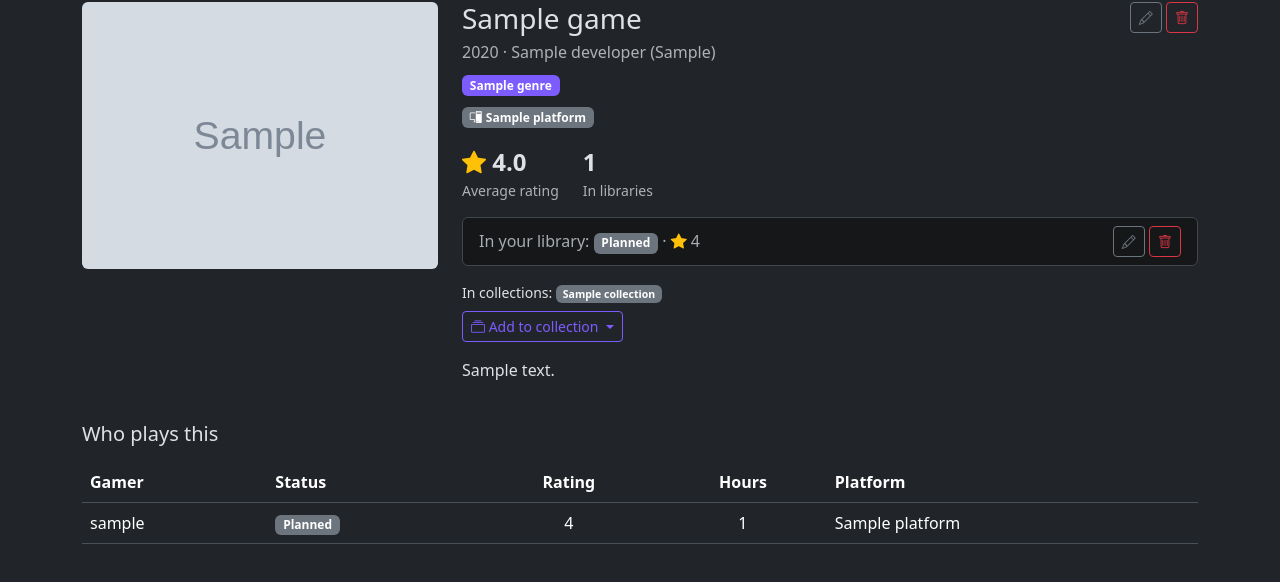
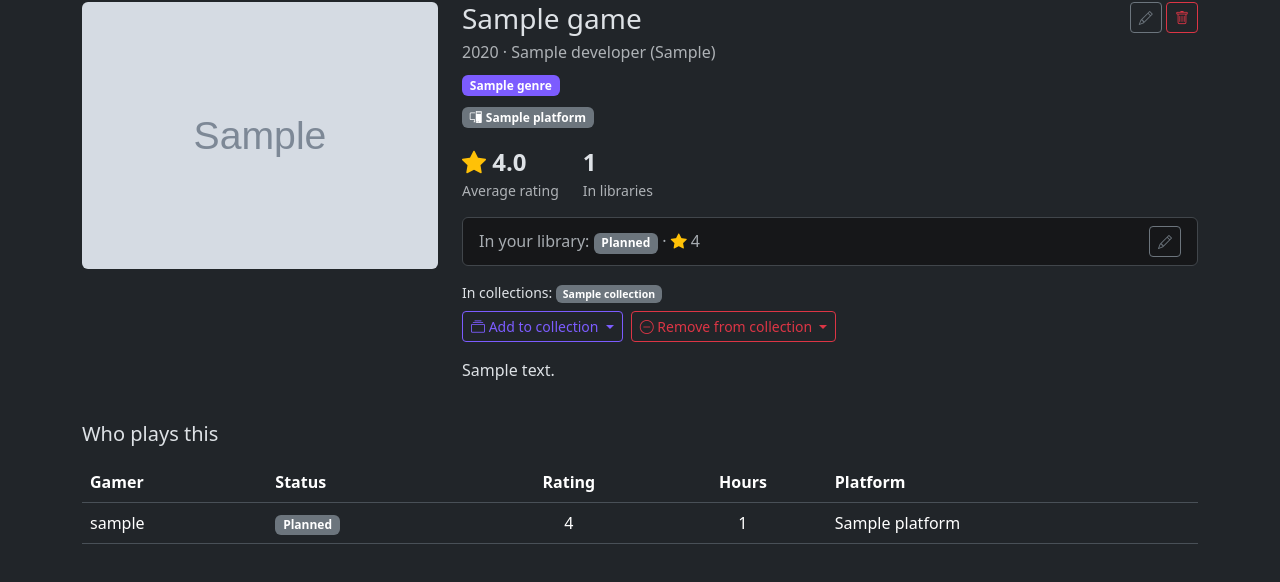
Before and after one commit to CemXokenc/backlog_vault, a Django app: page /games/1/ in a window 1280 px wide. Shown: the part 119-701 px from the top of the page. Run offline with Django 5.2, Linux system fonts and the light colour scheme; a user stored in the database is signed in; tables that the repository leaves empty hold one stand-in row (values such as "Sample post"); grey boxes marked "Sample" are stand-in pictures.

Commit message:
add remove-from-collection menu to game page

```diff
--- a/templates/vault/game_detail.html
+++ b/templates/vault/game_detail.html
@@ -82,11 +82,8 @@
             {% endif %}
           </span>
           <span class="text-nowrap">
-            <a class="btn btn-sm btn-outline-secondary" href="{% url 'vault:library-update' my_entry.pk %}" title="Edit entry">
+            <a class="btn btn-sm btn-outline-secondary" href="{% url 'vault:library-update' my_entry.pk %}" title="Edit status, rating, hours">
               <i class="bi bi-pencil"></i>
-            </a>
-            <a class="btn btn-sm btn-outline-danger" href="{% url 'vault:library-delete' my_entry.pk %}" title="Remove from library">
-              <i class="bi bi-trash"></i>
             </a>
           </span>
         </div>
@@ -106,6 +103,7 @@
             {% endfor %}
           </div>
         {% endif %}
+        <div class="d-flex flex-wrap gap-2">
           <div class="dropdown">
             <button class="btn btn-outline-primary btn-sm dropdown-toggle" type="button"
                     data-bs-toggle="dropdown" aria-expanded="false">
@@ -125,6 +123,27 @@
                 <li><span class="dropdown-item-text text-body-secondary small">No collections available.</span></li>
               {% endfor %}
             </ul>
+          </div>
+          {% if removable_collections %}
+            <div class="dropdown">
+              <button class="btn btn-outline-danger btn-sm dropdown-toggle" type="button"
+                      data-bs-toggle="dropdown" aria-expanded="false">
+                <i class="bi bi-dash-circle"></i> Remove from collection
+              </button>
+              <ul class="dropdown-menu">
+                {% for collection in removable_collections %}
+                  <li>
+                    <form method="post"
+                          action="{% url 'vault:collection-remove-game' collection.pk game.pk %}">
+                      {% csrf_token %}
+                      <input type="hidden" name="next" value="{{ request.path }}">
+                      <button type="submit" class="dropdown-item">{{ collection.title }}</button>
+                    </form>
+                  </li>
+                {% endfor %}
+              </ul>
+            </div>
+          {% endif %}
         </div>
       </div>
 
--- a/vault/views.py
+++ b/vault/views.py
@@ -259,9 +259,13 @@ class GameDetailView(
         context["game_collections"] = self.object.collections.select_related(
             "owner",
         )
-        context["addable_collections"] = Collection.objects.filter(
-            owner=self.request.user,
-        ).exclude(games=self.object)
+        my_collections = Collection.objects.filter(owner=self.request.user)
+        context["addable_collections"] = my_collections.exclude(
+            games=self.object,
+        )
+        context["removable_collections"] = my_collections.filter(
+            games=self.object,
+        )
 
         return context
 
@@ -497,6 +501,16 @@ class CollectionDeleteView(
         return Collection.objects.filter(owner=self.request.user)
 
 
+def redirect_back(request, fallback):
+    next_url = request.POST.get("next", "")
+    if url_has_allowed_host_and_scheme(
+        next_url,
+        allowed_hosts={request.get_host()},
+    ):
+        return redirect(next_url)
+    return redirect(fallback)
+
+
 @login_required
 @require_POST
 def collection_add_game(request, pk):
@@ -516,13 +530,7 @@ def collection_add_game(request, pk):
             request,
             f"{game.title} was added to {collection.title}.",
         )
-    next_url = request.POST.get("next", "")
-    if url_has_allowed_host_and_scheme(
-        next_url,
-        allowed_hosts={request.get_host()},
-    ):
-        return redirect(next_url)
-    return redirect(collection)
+    return redirect_back(request, collection)
 
 
 @login_required
@@ -536,7 +544,7 @@ def collection_remove_game(request, pk, game_pk):
         f"{game.title} was removed from {collection.title}.",
     )
 
-    return redirect(collection)
+    return redirect_back(request, collection)
 
 
 class GamerListView(LoginRequiredMixin, SearchMixin, generic.ListView):
```
Lines whose indentation alone changed are shown as unchanged.
